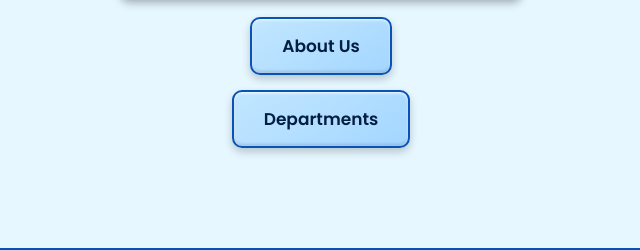
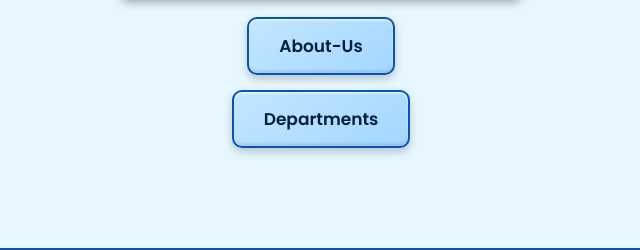
Before and after one commit to arijit83sarkar/school-website-2025, a plain HTML site: page index.html in a window 1280 px wide. Shown: the part 1375-1625 px from the top of the page, 319-959 px from the left. Drawn offline with Linux system fonts and the light colour scheme; a web font is replaced by a local one.

Commit message:
more-modification

```diff
--- a/index.html
+++ b/index.html
@@ -257,7 +257,7 @@
 
     <!-- Navigation Links -->
     <div style="text-align: center; margin-bottom: 50px;">
-        <a href="about-us.html" class="navigation-menu">About Us</a>
+        <a href="about-us.html" class="navigation-menu">About-Us</a>
         <a href="department-of-teachers.html" class="navigation-menu">Departments</a>
     </div>
 
```
